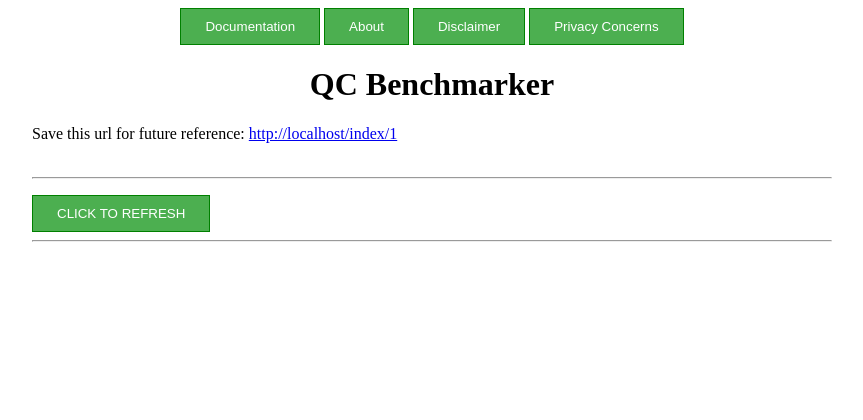
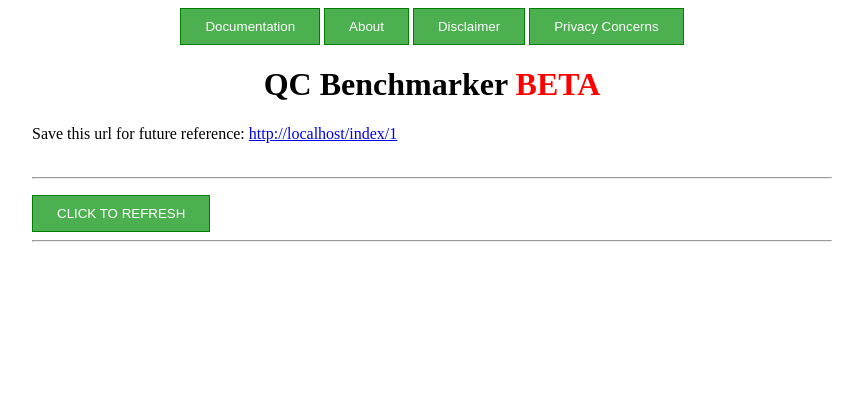
Before and after one commit to IGARDS/qc-benchmarker, a Flask app: page /index/1 in a window 1280 px wide. Shown: the top 420 px of the page, without its empty margins (208-1071 px from the left). Run offline with Flask 2, Linux system fonts and the light colour scheme; some libraries are stand-ins or nearby versions.

Commit message:
minor ppt changes, added BETA to index.html

```diff
--- a/templates/index.html
+++ b/templates/index.html
@@ -83,7 +83,7 @@
   <button id='privacy_concerns' onclick="window.location.href = '/privacy'">Privacy Concerns</button>
 </div>
 
-<h1><b>QC Benchmarker</b></h1>
+<h1><b>QC Benchmarker <font color="red">BETA</font></b></h1>
 
 </center>
 
```
